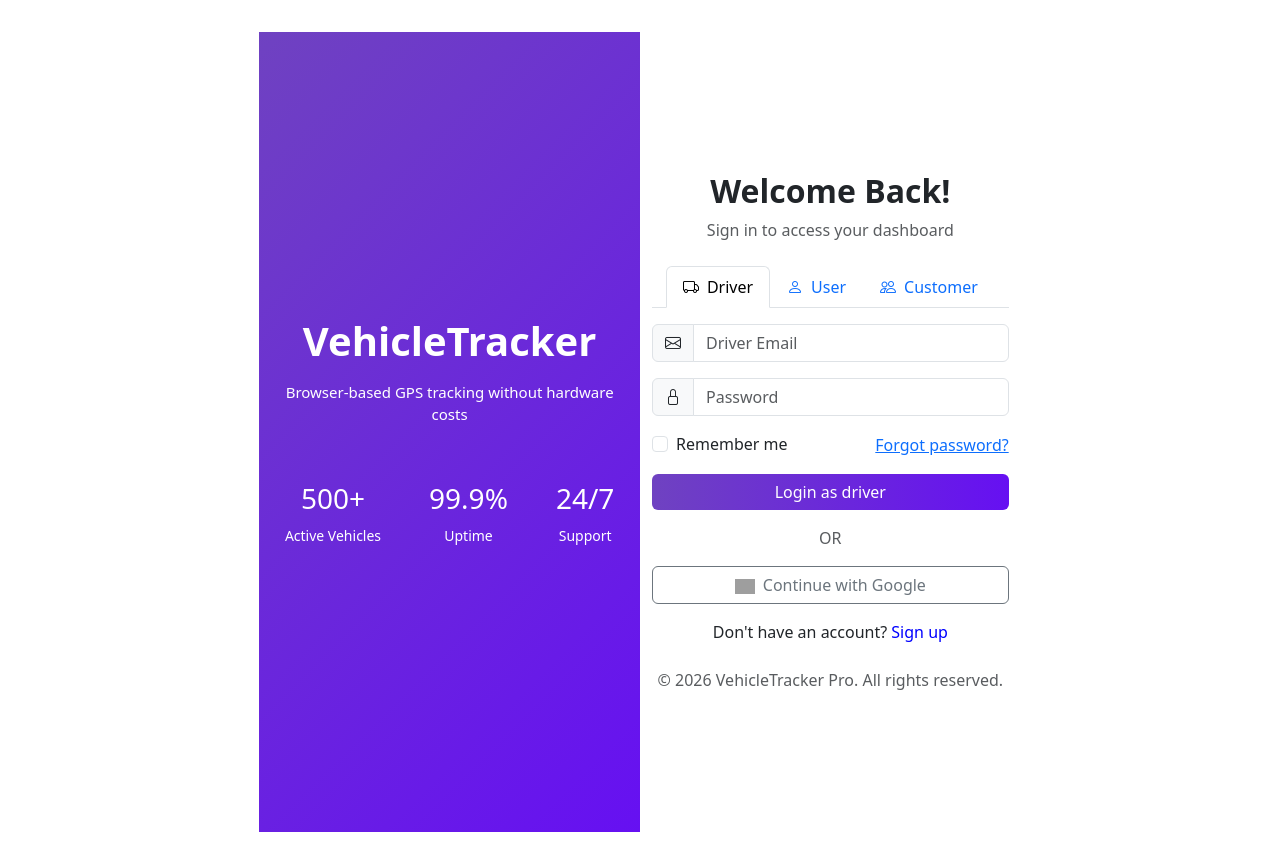
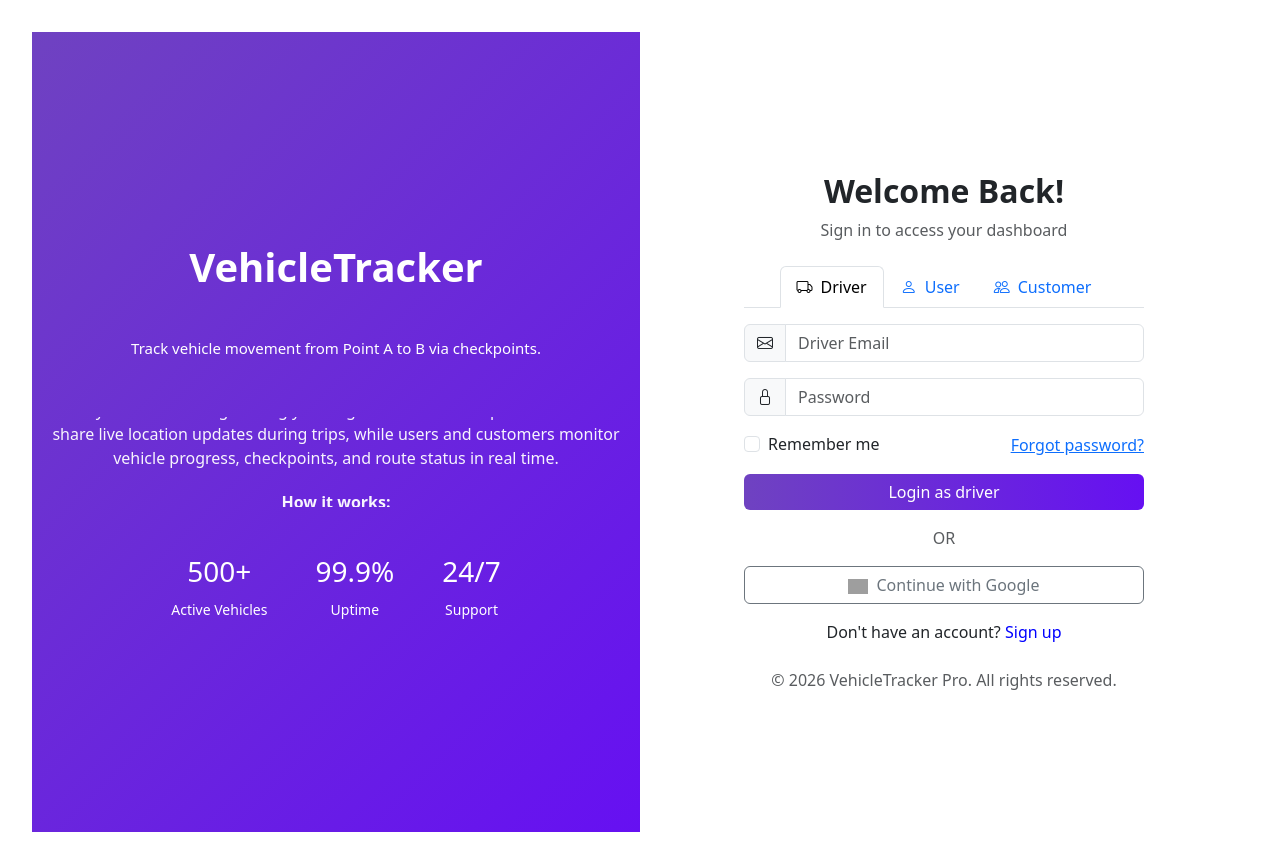
Before and after one commit to pratham5816/DAC-PROJECT, a React (Vite) app in the folder front_end/VehicleTracker/: page / in a window 1280 px wide. Built offline with nearby package versions, Linux system fonts and the light colour scheme; grey boxes are pictures that could not be loaded.

Commit message:
Changes in LoginPage Api header

```diff
--- a/front_end/VehicleTracker/src/Pages/LoginPage.jsx
+++ b/front_end/VehicleTracker/src/Pages/LoginPage.jsx
@@ -57,7 +57,8 @@ const LoginPage = ({ onLogin }) => {
     const loginApiMap = {
       driver: "https://dac-project-production.up.railway.app/auth/driver/login",
       user: "https://dac-project-production.up.railway.app/auth/user/login",
-      customer: "https://dac-project-production.up.railway.app/auth/customer/login",
+      customer:
+        "https://dac-project-production.up.railway.app/auth/customer/login",
     };
 
     const loginUrl = loginApiMap[activeTab];
@@ -71,6 +72,7 @@ const LoginPage = ({ onLogin }) => {
         },
         {
           headers: { "Content-Type": "application/json" },
+          withCredentials: true,
         },
       );
 
@@ -108,9 +110,42 @@ const LoginPage = ({ onLogin }) => {
         <Col md={6} className="login-left">
           <h1 className="fw-bold mb-3"> VehicleTracker </h1>
 
-          <p className="lead text-center mb-2" style={{ fontSize: "15px" }}>
+          {/* <p className="lead text-center mb-2" style={{ fontSize: "15px" }}>
             Browser-based GPS tracking without hardware costs
-          </p>
+          </p> */}
+          <div className="moving-text-box">
+            <div className="moving-text">
+              <p>Browser-based vehicle tracking using smartphone GPS.</p>
+              <p>Track vehicle movement from Point A to B via checkpoints.</p>
+              <p>No hardware required. Works directly from the browser.</p>
+              <p>Drivers update location. Users track progress in real time.</p>
+            </div>
+          </div>
+
+          {/* Static content */}
+          <div className="how-to-slide-box">
+            <div className="how-to-slide">
+              <div className="slide-content">
+                <strong>How it works:</strong>
+                <br />
+                Select your role and Login using your registered email and
+                password. Drivers share live location updates during trips,
+                while users and customers monitor vehicle progress, checkpoints,
+                and route status in real time.
+              </div>
+
+              {/* duplicate for seamless loop */}
+              <div className="slide-content">
+                <strong>How it works:</strong>
+                <br />
+                Select your role and Login using your registered email and
+                password. Drivers share live location updates during trips,
+                while users and customers monitor vehicle progress, checkpoints,
+                and route status in real time.
+              </div>
+            </div>
+          </div>
+
           <div className="d-flex gap-5 mt-5 text-center">
             <div>
               <h3>500+</h3>
--- a/front_end/VehicleTracker/src/css/LoginPage.css
+++ b/front_end/VehicleTracker/src/css/LoginPage.css
@@ -1,4 +1,67 @@
 /* Base Styles */
+.moving-text-box {
+  height: 60px;          /* visible area */
+  overflow: hidden;
+  margin-top: 20px;
+}
+
+.moving-text {
+  display: flex;
+  flex-direction: column;
+  animation: slideText 12s infinite;
+}
+
+.moving-text p {
+  margin: 0;
+  font-size: 15px;
+  line-height: 60px;     /* SAME as box height */
+  white-space: nowrap;
+}
+
+
+/* Animation */
+@keyframes slideText {
+  0%   { transform: translateY(0); }
+  20%  { transform: translateY(0); }
+
+  25%  { transform: translateY(-60px); }
+  45%  { transform: translateY(-60px); }
+
+  50%  { transform: translateY(-120px); }
+  70%  { transform: translateY(-120px); }
+
+  75%  { transform: translateY(-180px); }
+  100% { transform: translateY(-180px); }
+}
+
+
+.how-to-slide-box {
+  height: 90px;        /* adjust based on text */
+  overflow: hidden;
+  margin-top: 30px;
+}
+
+.how-to-slide {
+  display: flex;
+  flex-direction: column;
+  animation: continuousSlide 12s linear infinite;
+}
+
+.slide-content {
+  padding: 10px 0;
+  text-align: center;
+  opacity: 0.95;
+}
+
+@keyframes continuousSlide {
+  0% {
+    transform: translateY(0);
+  }
+  100% {
+    transform: translateY(-50%);
+  }
+}
+
 
 .login-container {
   min-height: 100vh;
```
